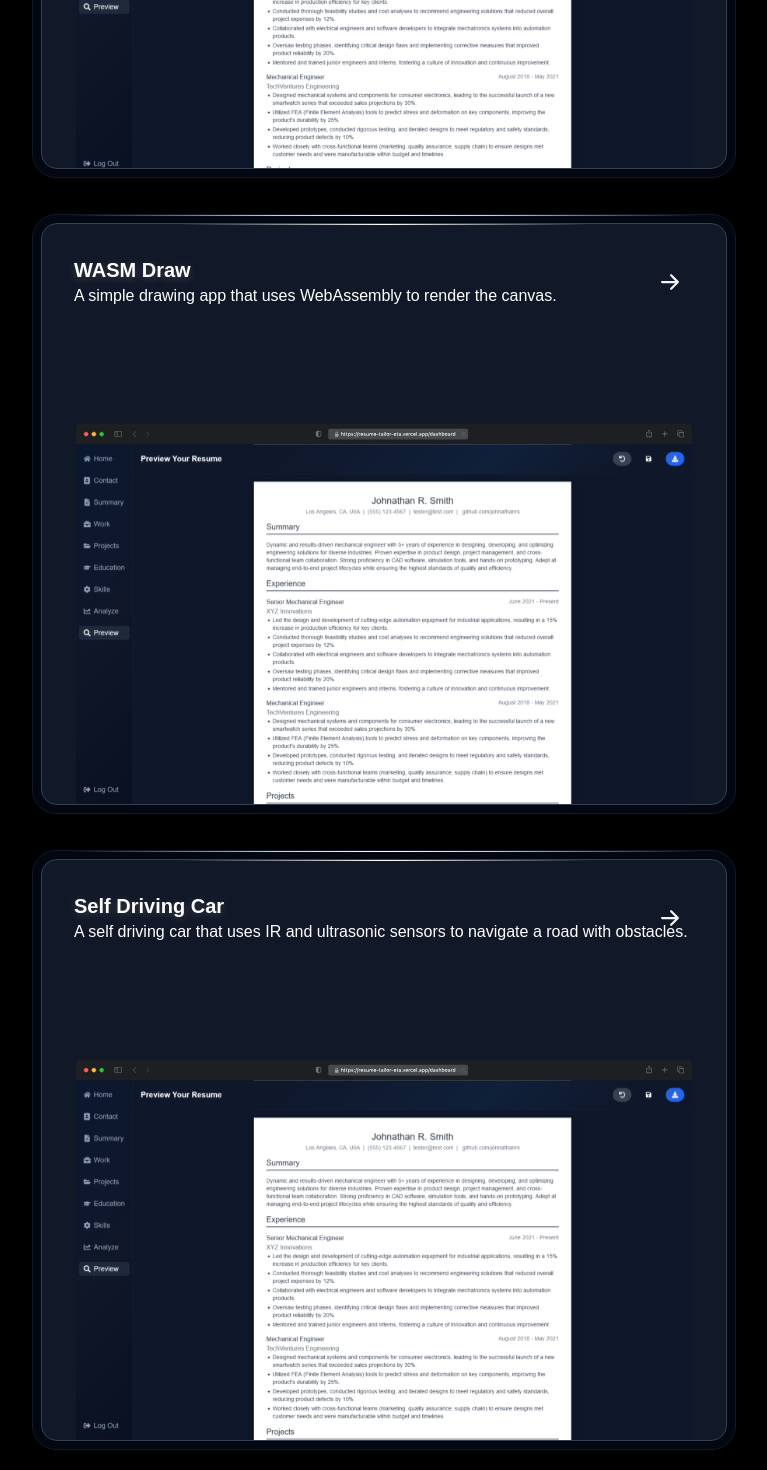
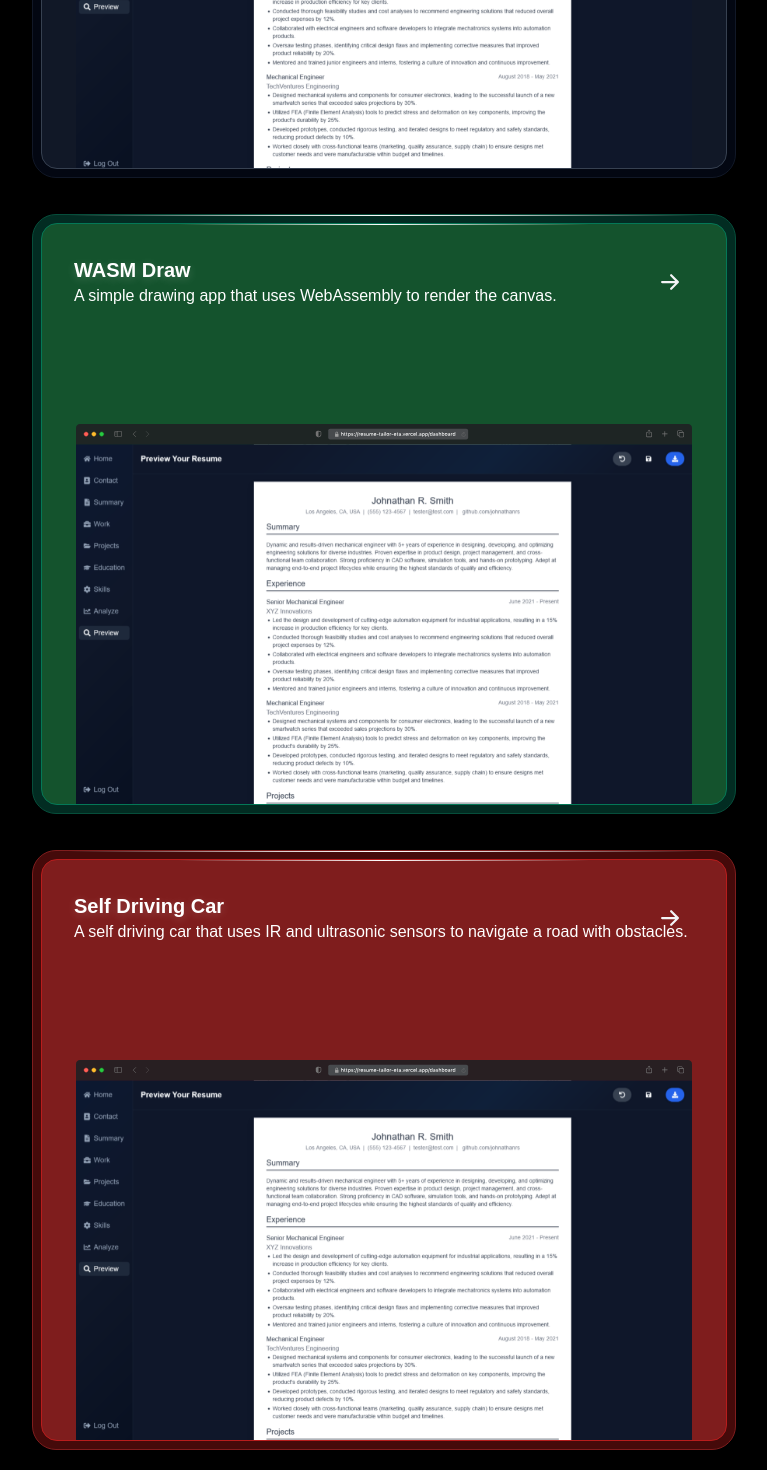
Before and after one commit to gdhillon2/portfolio, a Next.js app: page /projects in a window 1280 px wide. Shown: the part 518-1988 px from the top of the page, without its empty margins (256-1023 px from the left). Built offline with nearby package versions, Linux system fonts and the light colour scheme.

Commit message:
added ability to change project card bg and border colors

```diff
--- a/app/projects/page.tsx
+++ b/app/projects/page.tsx
@@ -23,11 +23,19 @@ export default function Projects() {
                 projectTitle="WASM Draw"
                 textContent="A simple drawing app that uses WebAssembly to render the canvas."
                 imgSrc="/resumetailor.svg"
+                bgColor="bg-green-900"
+                outerBgColor ="bg-emerald-950"
+                outerBorderColor="border-emerald-900"
+                innerBorderColor="border-emerald-700"
             />
             <ProjectCard
                 projectTitle="Self Driving Car"
                 textContent="A self driving car that uses IR and ultrasonic sensors to navigate a road with obstacles."
                 imgSrc="/resumetailor.svg"
+                bgColor="bg-red-900"
+                outerBgColor="bg-red-950"
+                outerBorderColor="border-red-900"
+                innerBorderColor="border-red-700"
             />
             </div>
         </div>
--- a/components/ProjectCard.tsx
+++ b/components/ProjectCard.tsx
@@ -7,18 +7,28 @@ import { useState, useRef, useEffect } from 'react';
 interface ProjectCardProps {
     projectTitle?: string;
     textContent?: string;
+    outerBgColor?: string;
+    bgColor?: string;
+    outerBorderColor?: string;
+    innerBorderColor?: string;
     imgSrc: string | StaticImport;
-    imgWidthScale?: number;
-    imgHeightScale?: number;
 }
 
-export default function ProjectCard({ projectTitle, textContent, imgSrc, imgWidthScale = 0.9, imgHeightScale = 0.7 }: ProjectCardProps) {
+export default function ProjectCard({
+    projectTitle,
+    textContent,
+    bgColor = "bg-gray-900",
+    outerBgColor = "bg-gray-950",
+    outerBorderColor = "border-gray-900",
+    innerBorderColor = "border-gray-700",
+    imgSrc,
+}: ProjectCardProps) {
 
     return (
-        <div className="relative p-2 border border-gray-900 rounded-3xl flex w-full h-[600px] bg-gray-950 group">
+        <div className={`relative p-2 border ${outerBorderColor} rounded-3xl flex w-full h-[600px] ${outerBgColor} group`}>
             <div className="w-full glare-item-outer"></div>
-            <div className="flex flex-col w-full border border-gray-700 rounded-2xl bg-gray-900 relative overflow-hidden">
-                <ArrowRightIcon className="more-info-arrow h-6 w-6 transition-all duration-300 group-hover:left-[95%]" />
+            <div className={`flex flex-col w-full border ${innerBorderColor} rounded-2xl ${bgColor} relative overflow-hidden`}>
+                <ArrowRightIcon className="more-info-arrow h-6 w-6 transition-all duration-300 group-hover:left-[93%]" />
                 <div className="w-full glare-item-inner"></div>
                 <div className="p-[32px]">
                     <div className="text-xl text-shadow font-bold text-white">
```
